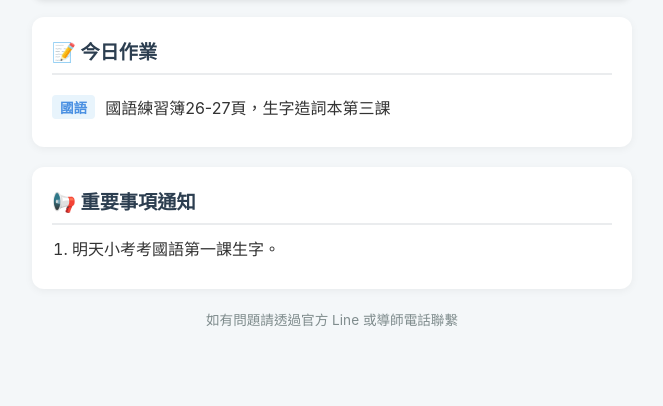
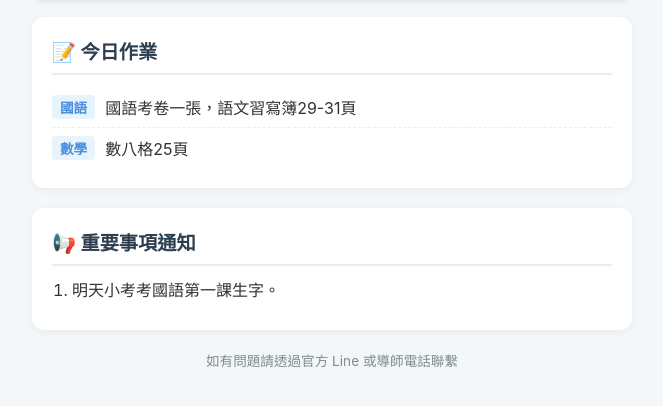
Before and after one commit to sayungu1119/class-book, a plain HTML site: page index.html in a window 1280 px wide. Shown: the part 130-536 px from the top of the page, without its empty margins (308-971 px from the left). Drawn offline with Linux system fonts and the light colour scheme.

Commit message:
Update index.html

```diff
--- a/index.html
+++ b/index.html
@@ -160,7 +160,8 @@
 
     // 2. 每日作業資料 (每天更新這裡)
     const homeworkData = [
-        { subject: '國語', content: '國語練習簿26-27頁，生字造詞本第三課' }
+        { subject: '國語', content: '國語考卷一張，語文習寫簿29-31頁' },
+        { subject: '數學', content: '數八格25頁' }
     ];
 
     // 3. 注意事項資料 (每天更新這裡 - 已修正左中括號)
```
